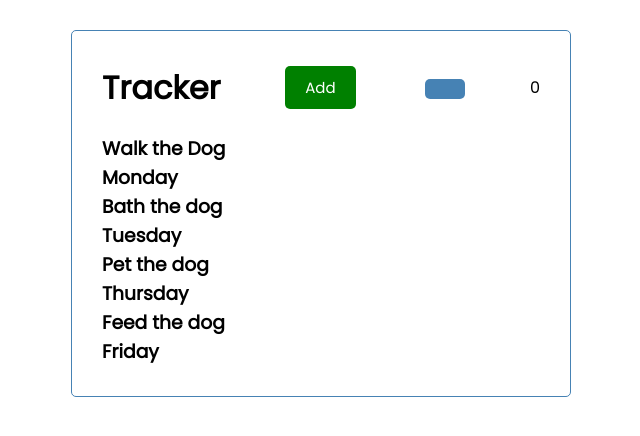
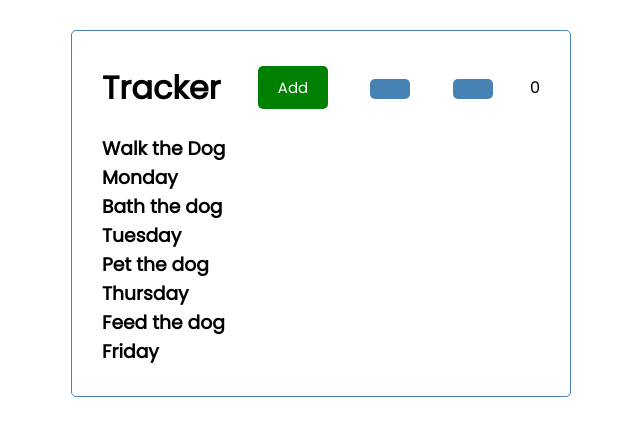
Before and after one commit to abbo-1/TimeManagementApp, a React (Create React App) app: page / in a window 1280 px wide. Shown: the top 436 px of the page, without its empty margins (319-959 px from the left). Built offline with nearby package versions, Linux system fonts and the light colour scheme.

Commit message:
practicing

```diff
--- a/src/components/Header.js
+++ b/src/components/Header.js
@@ -15,12 +15,18 @@ const Header = ({title}) => {
         setCounter(counter + 1);
     }
 
+
+    const subtraction = () => {
+        setCounter(counter - 1);
+    }
+
     return (
         <header className='header'>
             <h1>{title}</h1>
             <Button color='green' text='Add' onClick={onClick} />
 
             <Button onClick = {addition}>Add it</Button>
+            <Button onClick = {subtraction}>Subtract it</Button>
             <p>{counter}</p>
         </header>
     )
```
Also changed, not shown: 1 other file (tests, documents, lock files or other folders).
